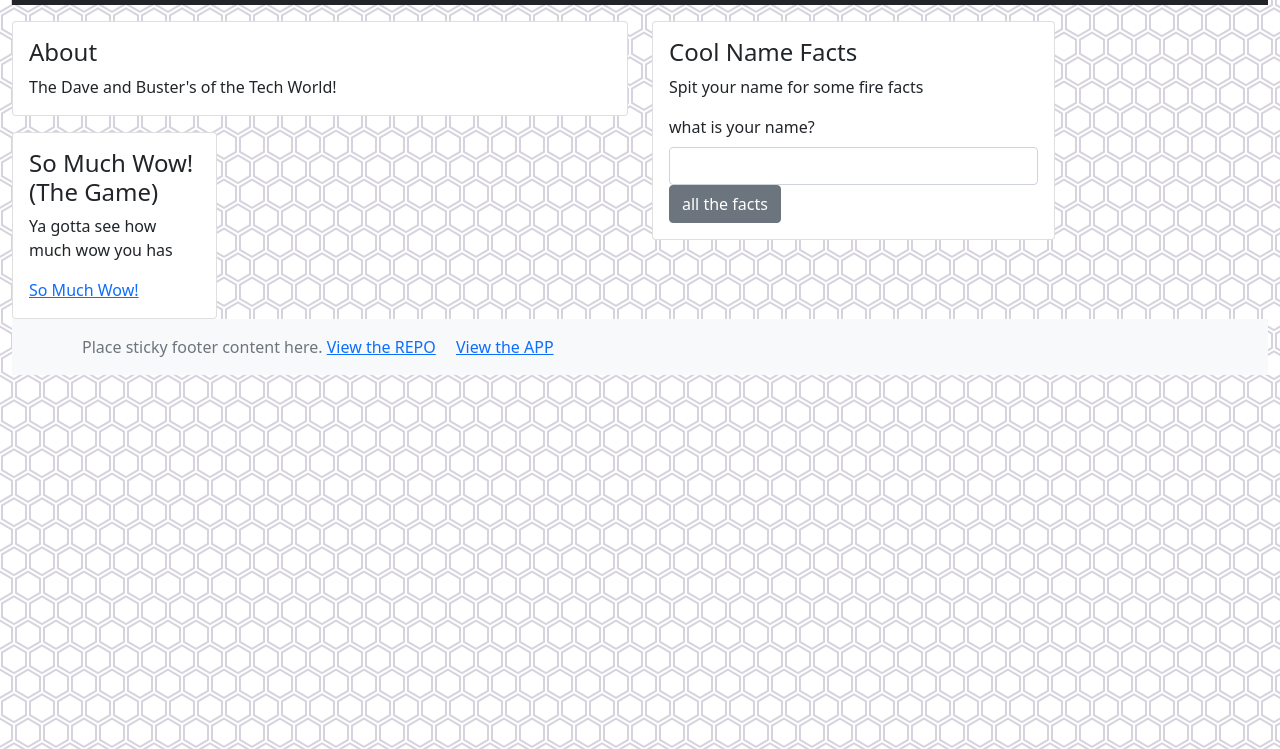
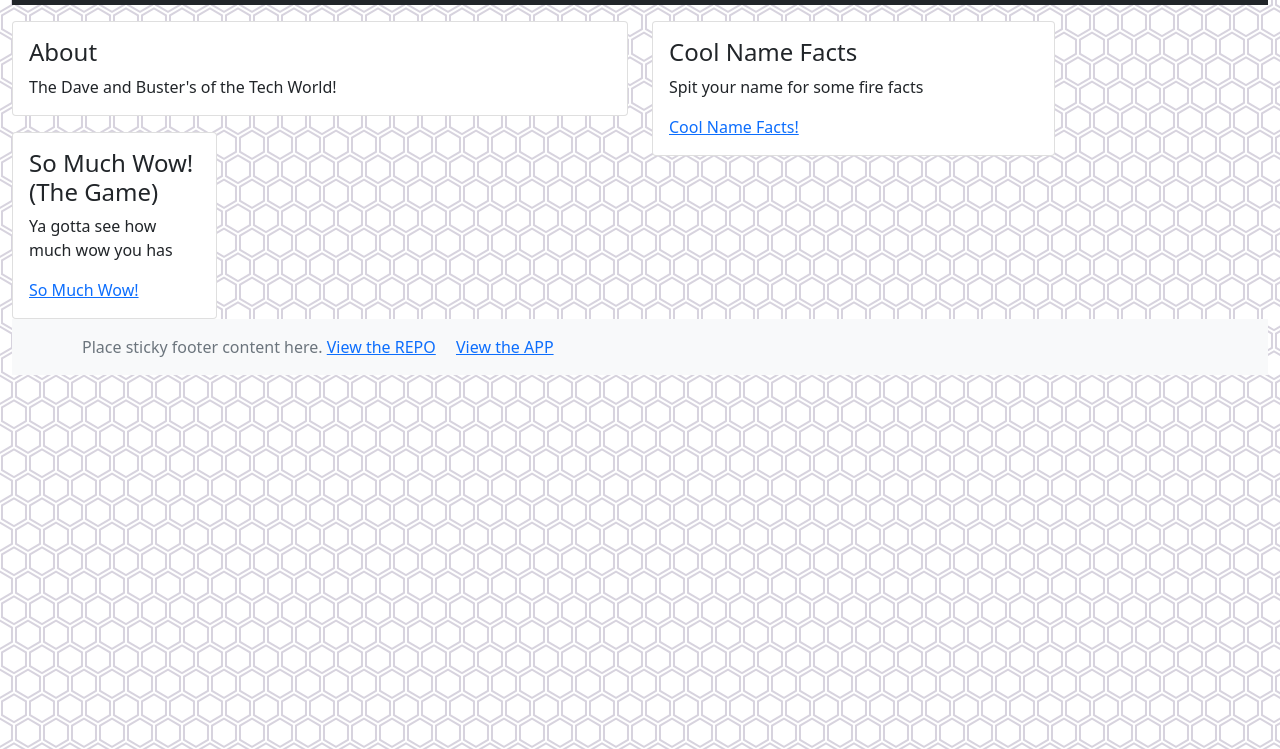
Before and after one commit to cgooch99/echo-lab, a plain HTML site: page index.html in a window 1280 px wide. Shown: the part 51-800 px from the top of the page. Drawn offline with nearby package versions, Linux system fonts and the light colour scheme; files that its build step writes are made by us from their sources.

Commit message:
Add files via upload

```diff
--- a/index.html
+++ b/index.html
@@ -80,8 +80,9 @@
         <div class="card-body">
           <h4 class="card-title">Cool Name Facts</h4>
           <p class="card-text">Spit your name for some fire facts</p>
+          <a href="https://cgooch99.github.io/juicy-fruit/" target="_blank" class="card-link">Cool Name Facts!</a>
 
-          <label for="userName" class="form-label">what is your name?</label>
+          <!-- <label for="userName" class="form-label">what is your name?</label>
           <input type="text" id="userName" class="form-control" name="userName">
           <button id="btnGetFacts" class="btn btn-secondary">all the facts</button>
 
@@ -89,7 +90,7 @@
 
           <span id="coolNameFactsOutput">
 
-          </span>
+          </span> -->
         </div>
       </div>
 
```
